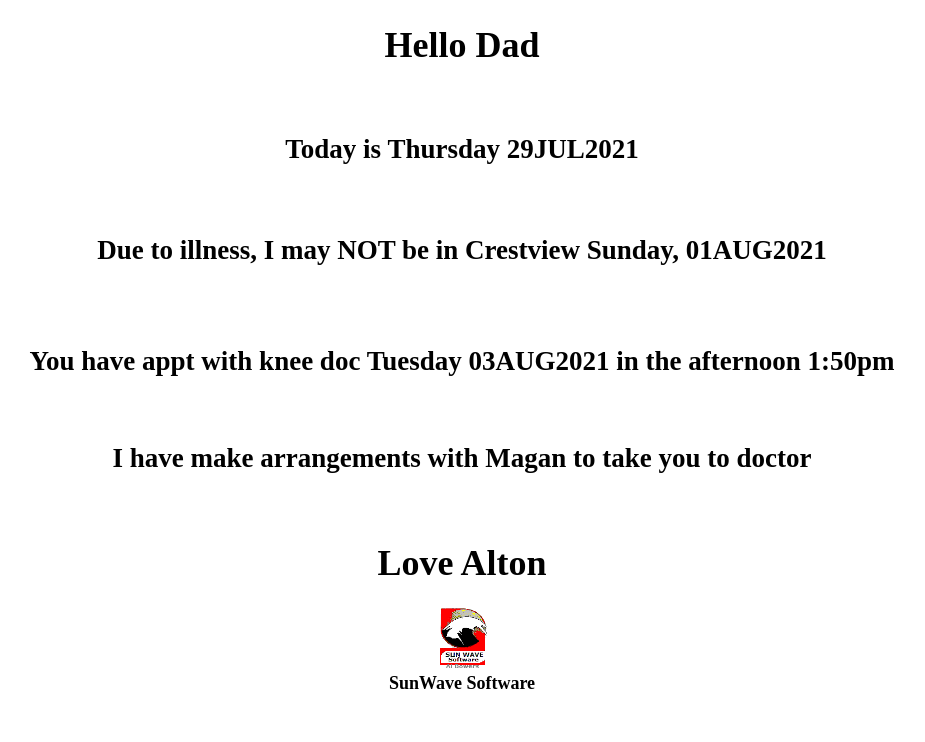
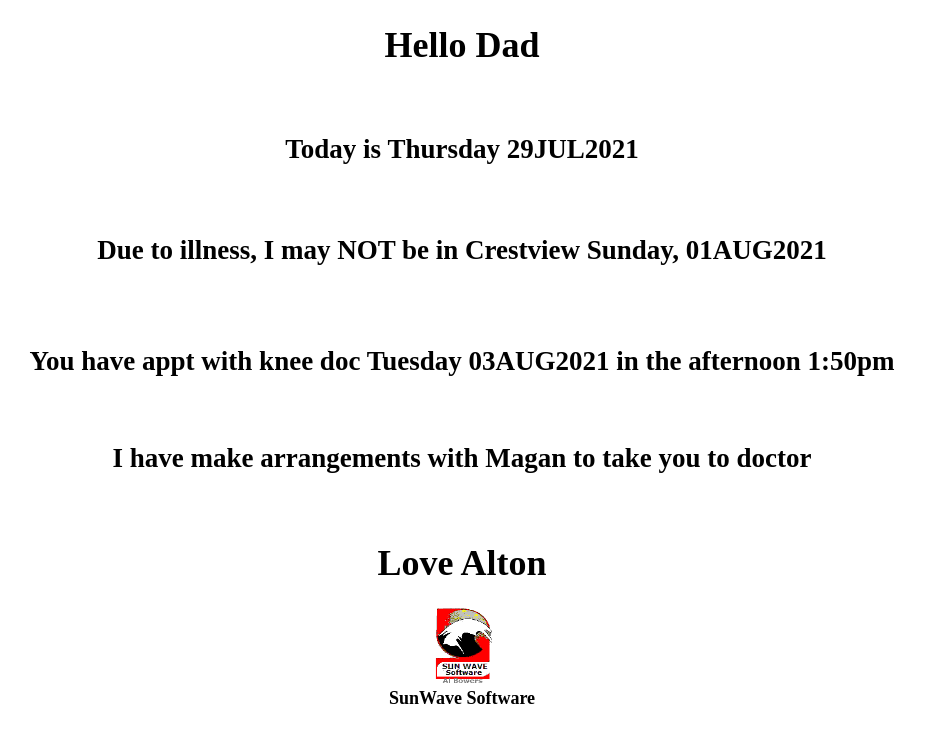
Before and after one commit to abowers822/dad-other, a plain HTML site: page index.html in a window 1280 px wide. Shown: the whole page, without its empty margins (178-1103 px from the left). Drawn offline with Linux system fonts and the light colour scheme.

Commit message:
Slightly larger logo

```diff
--- a/index.html
+++ b/index.html
@@ -28,7 +28,7 @@
             <figure>
                 <img  src="sunwave16.bmp"
                     alt="SWS"
-                    width="50" height="60">
+                    width="60" height="75">
                     <figcaption>SunWave Software</figcaption>
             </figure>
 
```
